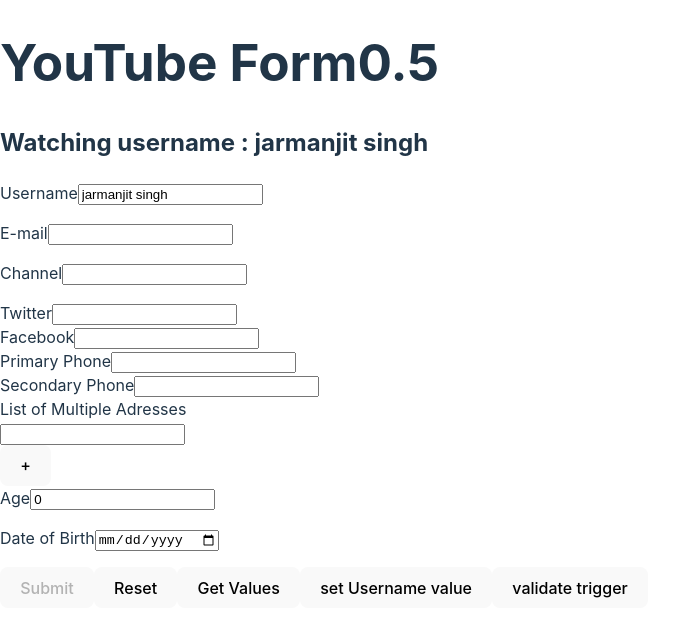
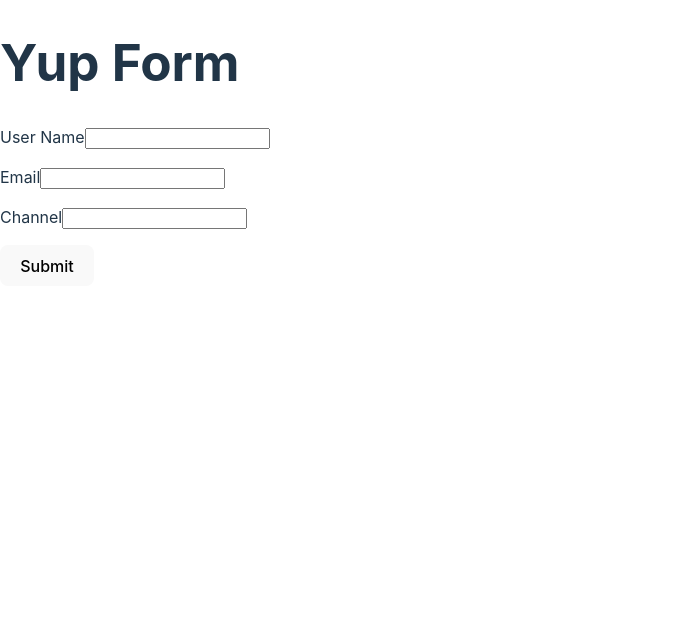
Before and after one commit to JarmanjitSingh/react-hook-form, a React (Vite) app: page / in a window 1280 px wide. Shown: the top 636 px of the page, without its empty margins (0-691 px from the left). Built offline with nearby package versions, Linux system fonts and the light colour scheme; no server answers; the HTML template or start-up script is replaced by a standard one.

Commit message:
yup integration

```diff
--- a/package.json
+++ b/package.json
@@ -10,9 +10,11 @@
     "preview": "vite preview"
   },
   "dependencies": {
+    "@hookform/resolvers": "^3.1.0",
     "react": "^18.2.0",
     "react-dom": "^18.2.0",
-    "react-hook-form": "^7.43.9"
+    "react-hook-form": "^7.43.9",
+    "yup": "^1.1.1"
   },
   "devDependencies": {
     "@hookform/devtools": "^4.3.1",
--- a/src/App.jsx
+++ b/src/App.jsx
@@ -1,11 +1,13 @@
 import { YouTubeForm } from "./components/YouTubeForm"
+import YupForm from "./components/YupForm"
 
 
 function App() {
 
   return (
     <>
-      <YouTubeForm />
+      {/* <YouTubeForm /> */}
+      <YupForm />
     </>
   )
 }
--- /dev/null
+++ b/src/components/YupForm.jsx
@@ -0,0 +1,60 @@
+// npm i yup @hookform/resolvers
+
+import React from "react";
+import { useForm } from "react-hook-form";
+import {yupResolver} from "@hookform/resolvers/yup";
+import * as yup from "yup";
+
+const schema = yup.object({
+    username: yup.string().required("User Name is required"),
+    email: yup.string().email("Invalid Email format").required("Email is required"),
+    channel: yup.string().required("channel is required")
+})
+
+const YupForm = () => {
+  const {
+    register,
+    handleSubmit,
+    formState: { errors },
+  } = useForm({
+    defaultValues:{
+        username: "",
+        email: "",
+        channel: ""
+    },
+    resolver: yupResolver(schema)
+
+  });
+
+  const onSubmit = (data) => {
+    console.log(data);
+  };
+  return (
+    <div>
+      <h1>Yup Form </h1>
+      <form onSubmit={handleSubmit(onSubmit)}>
+        <div className="form-control">
+          <label htmlFor="username">User Name</label>
+          <input type="text" id="username" {...register("username")} />
+          <p className="error">{errors.username?.message}</p>
+        </div>
+
+        <div className="form-control">
+          <label htmlFor="email">Email</label>
+          <input type="text" id="email" {...register("email")} />
+          <p className="error">{errors.email?.message}</p>
+        </div>
+
+        <div className="form-control">
+          <label htmlFor="channel">Channel</label>
+          <input type="text" id="channel" {...register("channel")} />
+          <p className="error">{errors.channel?.message}</p>
+        </div>
+
+        <button>Submit</button>
+      </form>
+    </div>
+  );
+};
+
+export default YupForm;
```
Also changed, not shown: 1 other file (tests, documents, lock files or other folders).
